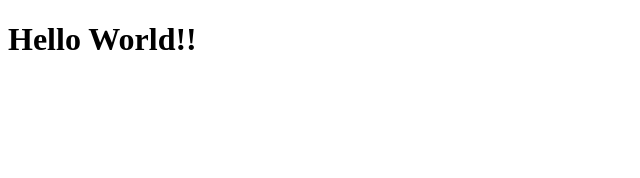
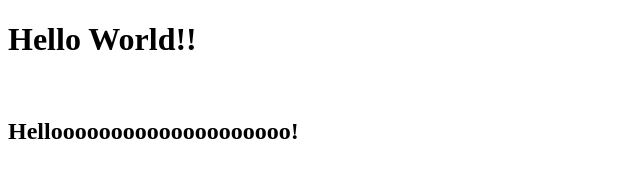
Before and after one commit to cive/cive.github.io, a plain HTML site: page index.html in a window 1280 px wide. Shown: the whole page, without its empty margins (0-640 px from the left). Drawn offline with Linux system fonts and the light colour scheme.

Commit message:
hellooooooooo

```diff
--- a/index.html
+++ b/index.html
@@ -3,6 +3,7 @@
   <meta charset="utf-8">
   <title></title>
   <body>
-    <H1>Hello World!!</H1>
+    <H1>Hello World!!</H1><br />
+    <H2>Helloooooooooooooooooooo!</H2>
   </body>
 </head>
```
